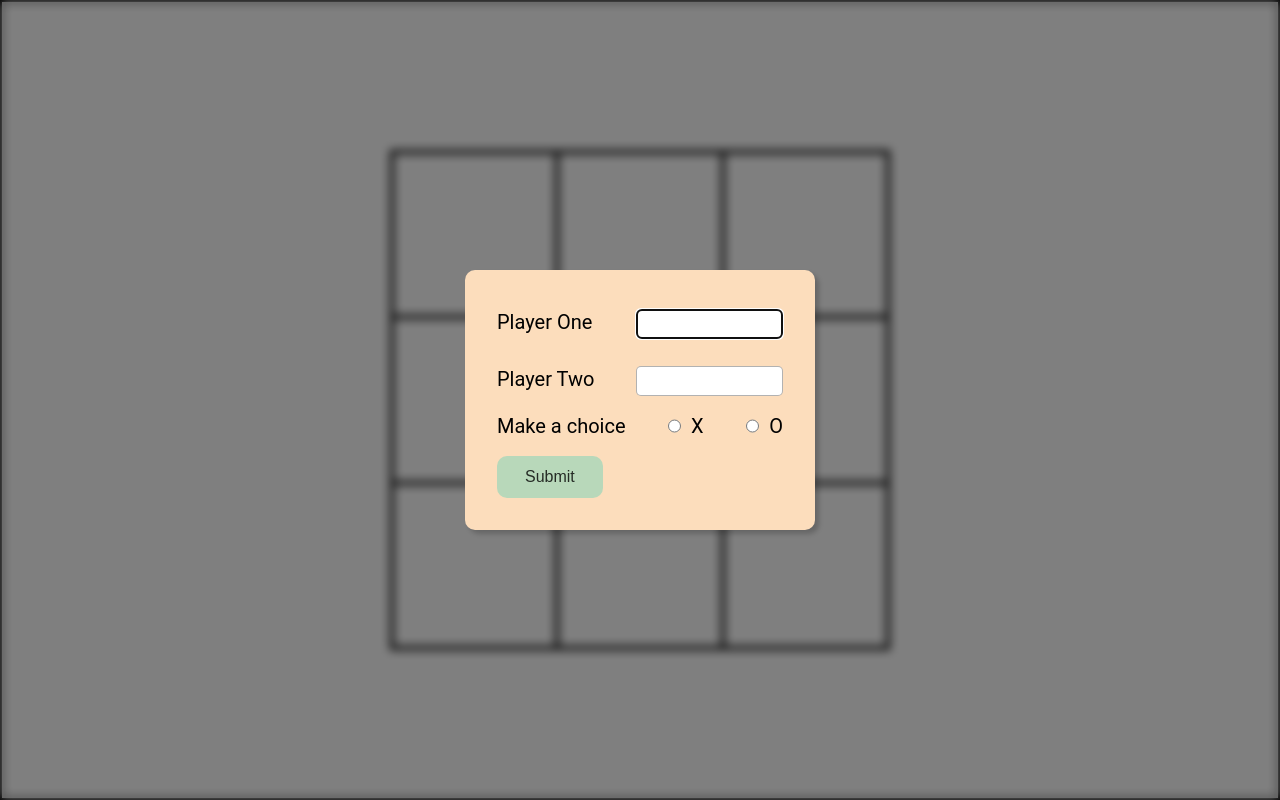
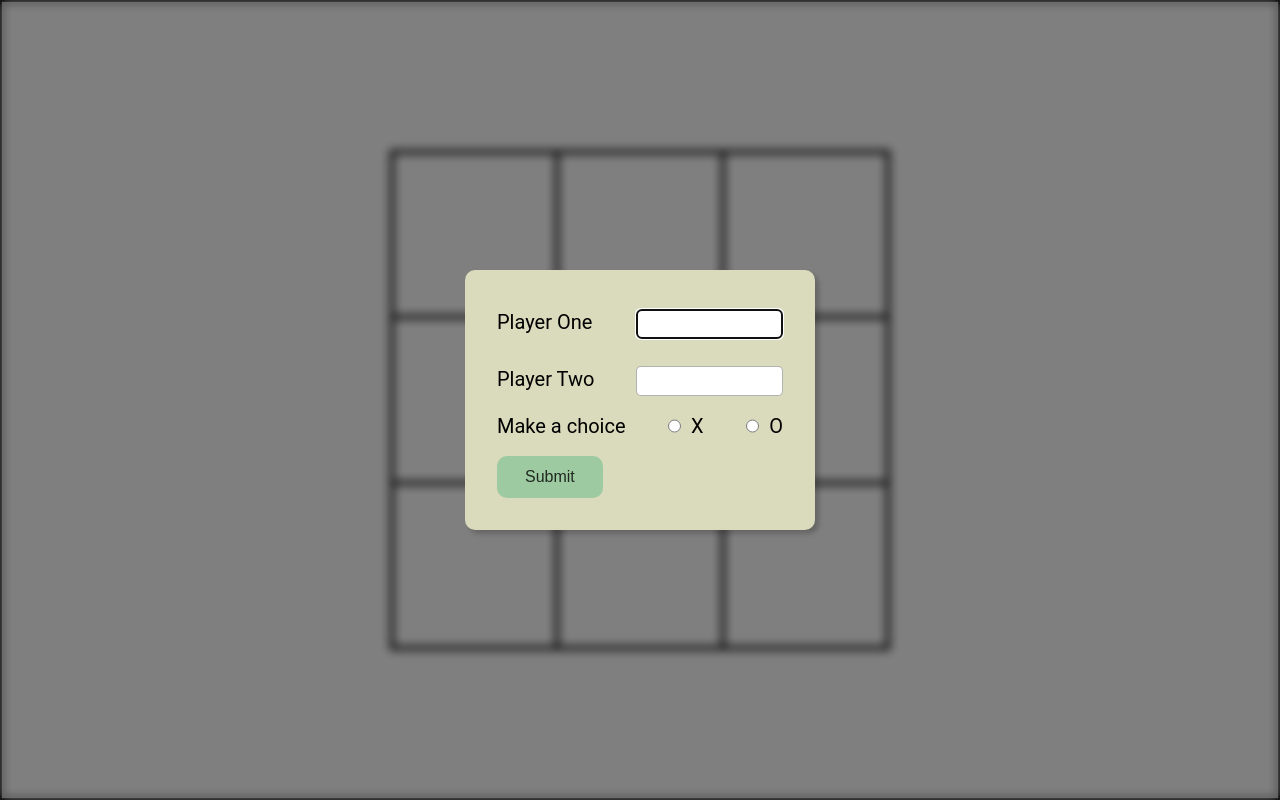
Before and after one commit to th3grimreaper/tic-tac-toe, a plain HTML site: page index.html in a window 1280 px wide. Drawn offline with Linux system fonts and the light colour scheme.

Commit message:
modify colors.scss

```diff
--- a/script/script.js
+++ b/script/script.js
@@ -32,11 +32,11 @@ const playerInit = (name, choice) => {
 const gameOpts = (() => {
   let modal = document.querySelector('.modal')
 
-  function modalControl() {
+  function modalOpen() {
     modal.showModal()
   }
 
-  window.addEventListener('load', modalControl)
+  window.addEventListener('load', modalOpen)
 
   function getModal() {
     return modal
--- a/src/components/_colors.scss
+++ b/src/components/_colors.scss
@@ -1,8 +1,10 @@
-$dark-color: #69585f;
+$dark-color: #042a2b;
 $cancel-color: #ef959d;
-$light-success-color: #b8d8ba;
+$light-success-color: #9ecaa1;
 $success-color: #7fb983;
-$board-hover-color: #fcddbc;
-$light-color: #d9dbbc;
+$light-color: #fcfcfc;
+$board-hover-color: #d9dbbc;
 $pure-white: #ffffff;
 $pure-black: #000000;
+$blue-stone: #5eb1bf;
+$floure-cyan: #54f2f2;
```
Also changed, not shown: index.html (+0 -2 lines), dist/style.css, 1 other file.
